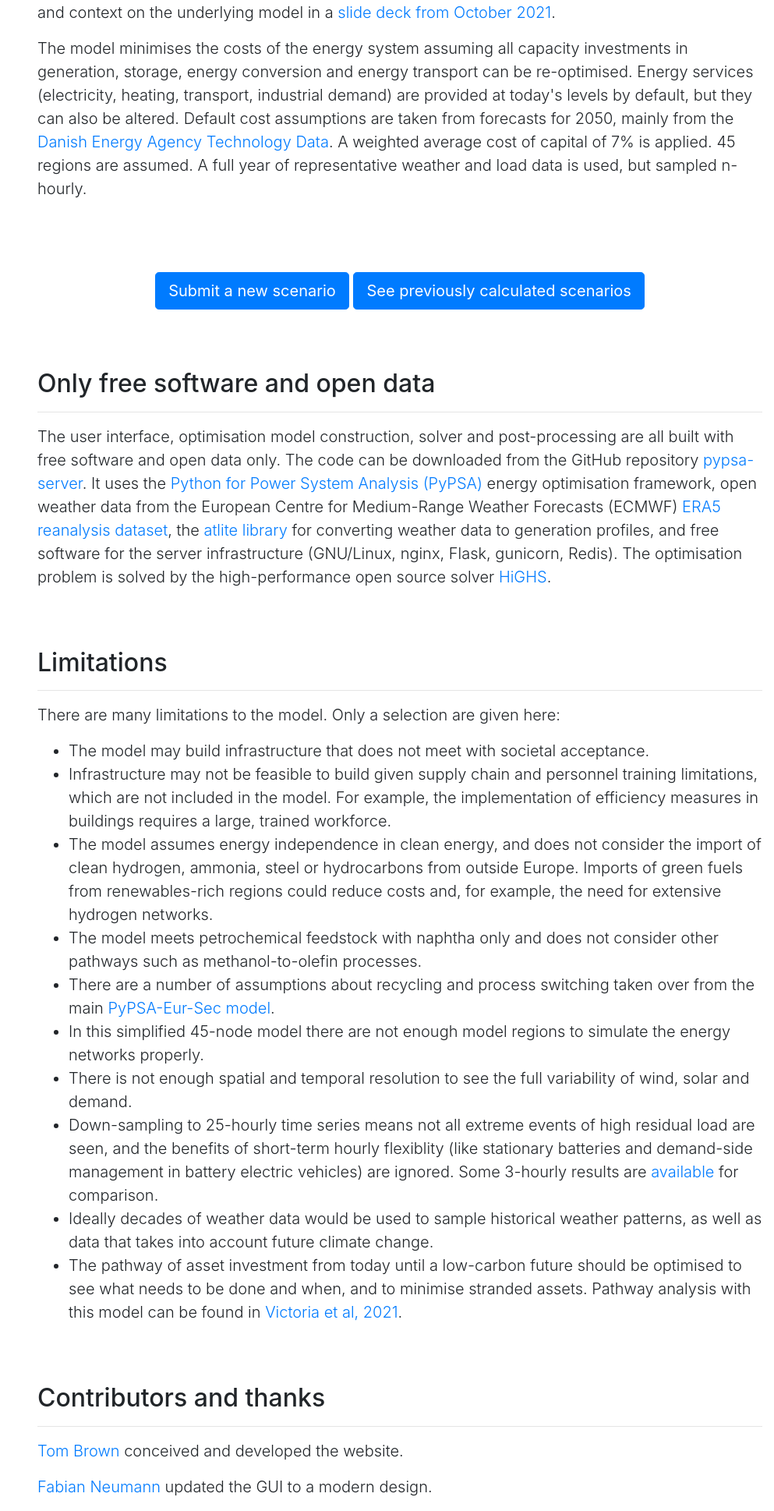
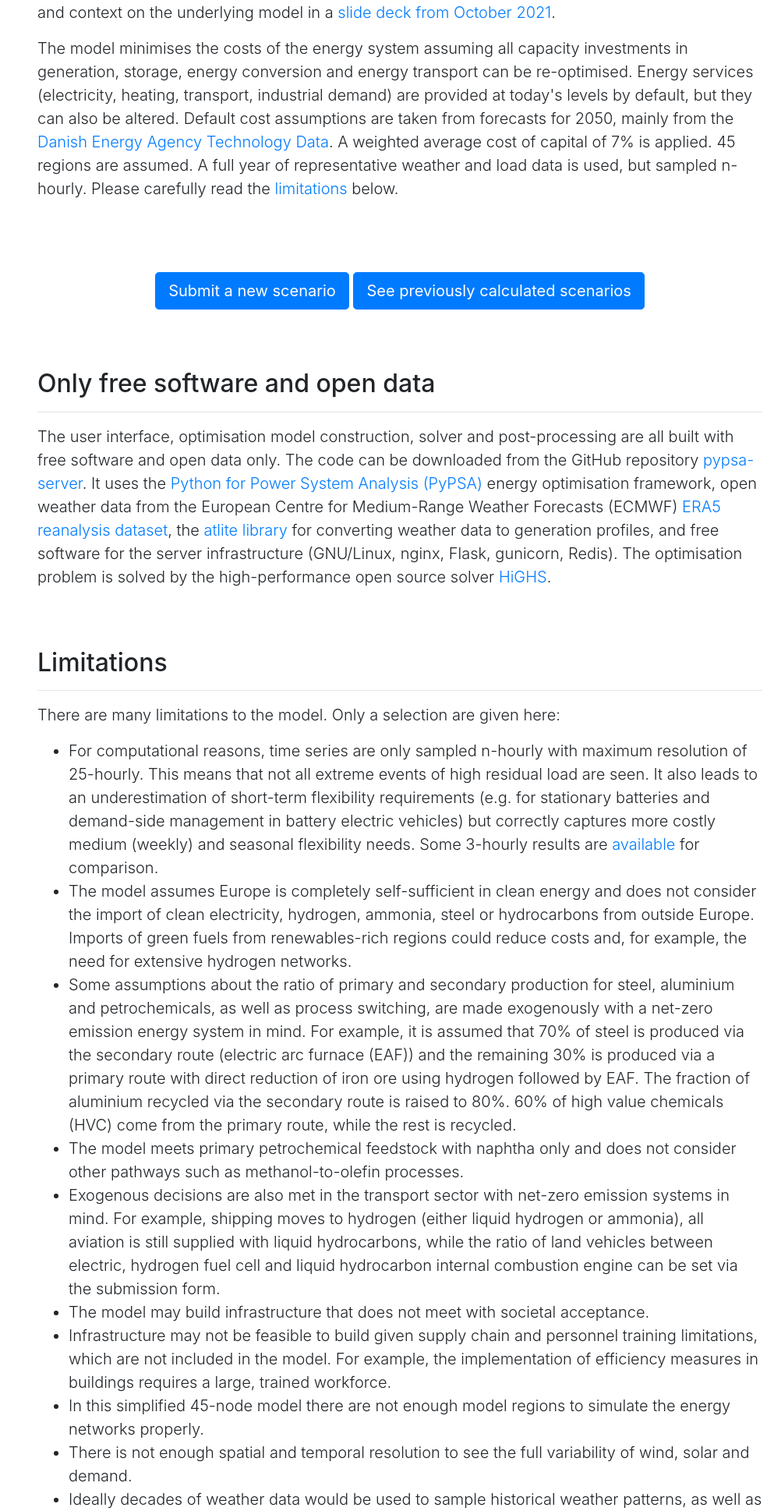
Before and after one commit to PyPSA/pypsa-server, a Flask app: page / in a window 1280 px wide. Shown: the part 392-2330 px from the top of the page at 78% size, without its empty margins (287-1280 px from the left). Run offline with Flask 2, Linux system fonts and the light colour scheme; some libraries are stand-ins or nearby versions.

Commit message:
clarifications on EUR-2015 and industry, transport assumptions

```diff
--- a/templates/compare.html
+++ b/templates/compare.html
@@ -53,6 +53,8 @@
       </ul>
       <br></br>
     <h3 id="costs">Breakdown of yearly system costs</h3>
+
+    <p>All costs are in 2015 euros, EUR-2015.</p>
 
     <div id="costs_div">
       <svg width="1000" height="400" id="costs_graph"></svg>
--- a/templates/index.html
+++ b/templates/index.html
@@ -32,7 +32,7 @@
 
     <p>This interface allows you to run custom optimisations for a sector-coupled model of the European energy system, <a href="https://github.com/PyPSA/pypsa-eur-sec">PyPSA-Eur-Sec</a>. You can, for example, explore different scenarios to reach net-zero carbon dioxide emissions across electricity, heating, transport and industry. There are more details and context on the underlying model in a <a href="https://nworbmot.org/energy/brown-empe.pdf">slide deck from October 2021</a>.</p>
 
-    <p>The model minimises the costs of the energy system assuming all capacity investments in generation, storage, energy conversion and energy transport can be re-optimised. Energy services (electricity, heating, transport, industrial demand) are provided at today's levels by default, but they can also be altered. Default cost assumptions are taken from forecasts for 2050, mainly from the <a href="https://ens.dk/en/our-services/projections-and-models/technology-data">Danish Energy Agency Technology Data</a>. A weighted average cost of capital of 7% is applied. 45 regions are assumed. A full year of representative weather and load data is used, but sampled n-hourly.</p>
+    <p>The model minimises the costs of the energy system assuming all capacity investments in generation, storage, energy conversion and energy transport can be re-optimised. Energy services (electricity, heating, transport, industrial demand) are provided at today's levels by default, but they can also be altered. Default cost assumptions are taken from forecasts for 2050, mainly from the <a href="https://ens.dk/en/our-services/projections-and-models/technology-data">Danish Energy Agency Technology Data</a>. A weighted average cost of capital of 7% is applied. 45 regions are assumed. A full year of representative weather and load data is used, but sampled n-hourly. Please carefully read the <a href="#limitations">limitations</a> below.</p>
 
     <br></br>
     <p>
@@ -68,21 +68,22 @@
       solved by the high-performance open source solver <a href="https://www.maths.ed.ac.uk/hall/HiGHS/">HiGHS</a>.</p>
 
     <br></br>
-    <h2>Limitations</h2>
+    <h2 id="limitations">Limitations</h2>
     <hr>
     <p>There are many limitations to the model. Only a selection are given here:
 
       <ul>
+	<li>For computational reasons, time series are only sampled n-hourly with maximum resolution of 25-hourly. This means that not all extreme events of high residual load are seen. It also leads to an underestimation of short-term flexibility requirements (e.g. for stationary batteries and demand-side management in battery electric vehicles) but correctly captures more costly medium (weekly) and seasonal flexibility needs. Some 3-hourly results are <a href='results'>available</a> for comparison.</li>
+	<li>The model assumes Europe is completely self-sufficient in clean energy and does not consider the import of clean electricity, hydrogen, ammonia, steel or hydrocarbons from outside Europe. Imports of green fuels from renewables-rich regions could reduce costs and, for example, the need for extensive hydrogen networks.</li>
+        <li>Some assumptions about the ratio of primary and secondary production for steel, aluminium and petrochemicals, as well as process switching, are made exogenously with a net-zero emission energy system in mind. For example, it is assumed that 70% of steel is produced via the secondary route (electric arc furnace (EAF)) and the remaining 30% is produced via a primary route with direct reduction of iron ore using hydrogen followed by EAF. The fraction of aluminium recycled via the  secondary route is raised to 80%. 60% of high value chemicals (HVC) come from the primary route, while the rest is recycled.</li>
+	<li>The model meets primary petrochemical feedstock with naphtha only and does not consider other pathways such as methanol-to-olefin processes.</li>
+	<li>Exogenous decisions are also met in the transport sector with net-zero emission systems in mind. For example, shipping moves to hydrogen (either liquid hydrogen or ammonia), all aviation is still supplied with liquid hydrocarbons, while the ratio of land vehicles between electric, hydrogen fuel cell and liquid hydrocarbon internal combustion engine can be set via the submission form.</li>
 	<li>The model may build infrastructure that does not meet with societal acceptance.</li>
 	<li>Infrastructure may not be feasible to build given supply chain and personnel training limitations, which are not included in the model. For example, the implementation of efficiency measures in buildings requires a large, trained workforce.</li>
-	<li>The model assumes energy independence in clean energy, and does not consider the import of clean hydrogen, ammonia, steel or hydrocarbons from outside Europe. Imports of green fuels from renewables-rich regions could reduce costs and, for example, the need for extensive hydrogen networks.</li>
-	<li>The model meets petrochemical feedstock with naphtha only and does not consider other pathways such as methanol-to-olefin processes.</li>
-	<li>There are a number of assumptions about recycling and process switching taken over from the main <a href="https://github.com/PyPSA/pypsa-eur-sec">PyPSA-Eur-Sec model</a>.</li>
 	<li>In this simplified 45-node model there are not enough model regions to simulate the energy networks properly.</li>
 	<li>There is not enough spatial and temporal resolution to see the full variability of wind, solar and demand.</li>
-	<li>Down-sampling to 25-hourly time series means not all extreme events of high residual load are seen, and the benefits of short-term hourly flexiblity (like stationary batteries and demand-side management in battery electric vehicles) are ignored. Some 3-hourly results are <a href='results'>available</a> for comparison.</li>
 	<li>Ideally decades of weather data would be used to sample historical weather patterns, as well as data that takes into account future climate change.</li>
-	<li>The pathway of asset investment from today until a low-carbon future should be optimised to see what needs to be done and when, and to minimise stranded assets. Pathway analysis with this model can be found in <a href="https://arxiv.org/abs/2109.09563">Victoria et al, 2021</a>.</li>
+	<li>The pathway of asset investment from today until a low-carbon future should be optimised to see what needs to be done and when, and to minimise stranded assets. Pathway analysis with this model can be found in <a href="https://arxiv.org/abs/2109.09563">Victoria et al, 2021</a>. Soon we will include pathway analysis on this website.</li>
       </ul>
 
     <br></br>
--- a/templates/submit.html
+++ b/templates/submit.html
@@ -247,7 +247,7 @@
     <hr>
 
     <p>
-    The default costs are based on forecasts for 2050 from the Danish Energy Agency.
+    The default costs are based on forecasts for 2050 from the Danish Energy Agency. All costs are in 2015 euros, EUR-2015.
     </p>
 
     <form>
```
